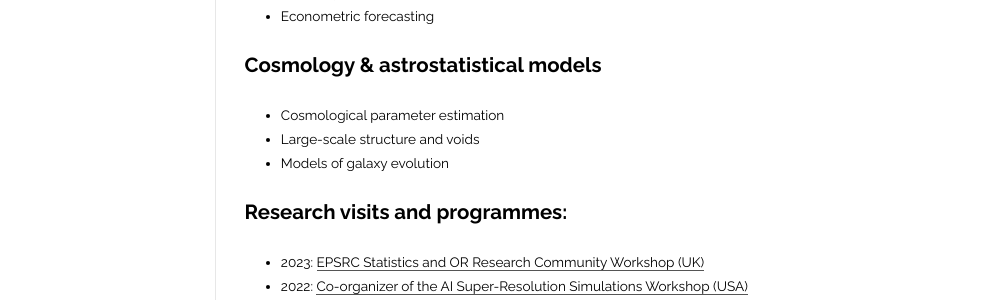
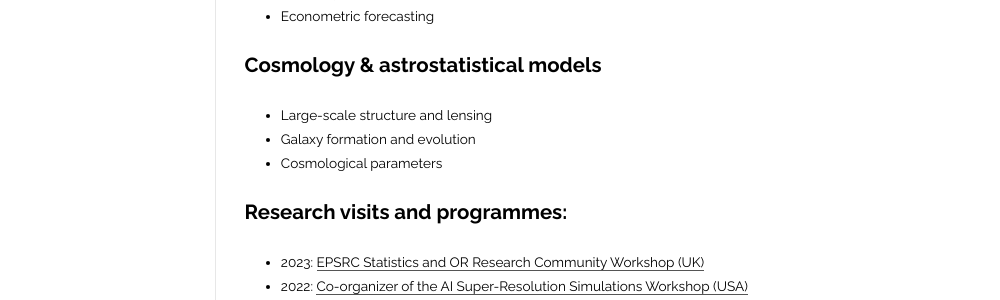
Before and after one commit to moews/moews.github.io, a Jekyll site: the page built from _posts/2017-03-26-research.md, in a window 1280 px wide. Shown: the part 629-929 px from the top of the page, without its empty margins (143-1143 px from the left). Built offline with Jekyll 4.4.1, drawn with Linux system fonts in a browser that asks for light colours.

Commit message:
Update 2017-03-26-research.md

```diff
--- a/_posts/2017-03-26-research.md
+++ b/_posts/2017-03-26-research.md
@@ -41,9 +41,9 @@ My research is centred on the development and application of approaches in machi
 
 ## Cosmology & astrostatistical models
 
-* Cosmological parameter estimation
-* Large-scale structure and voids
-* Models of galaxy evolution
+* Large-scale structure and lensing
+* Galaxy formation and evolution
+* Cosmological parameters
 
 ## Research visits and programmes:
 
```
